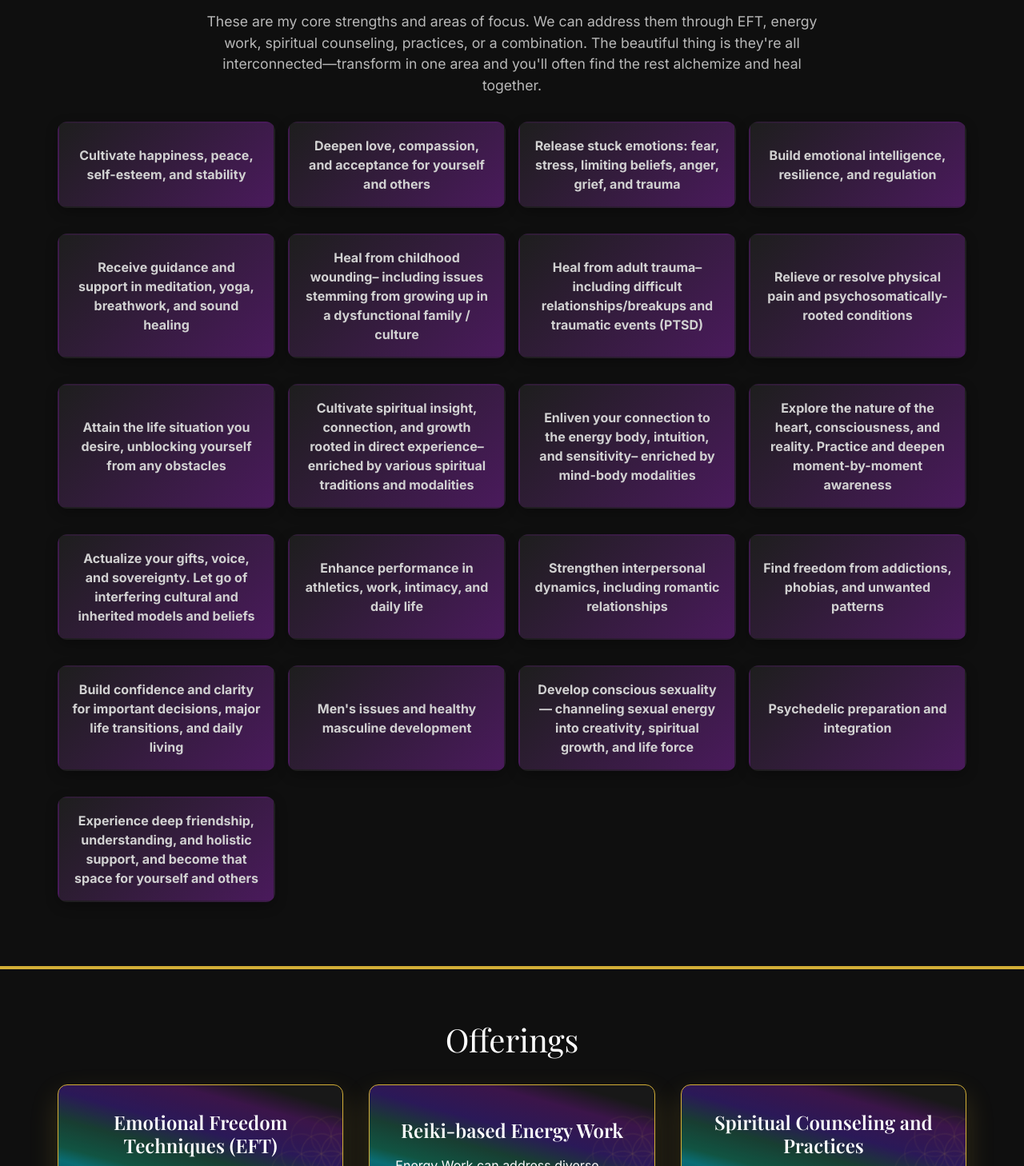
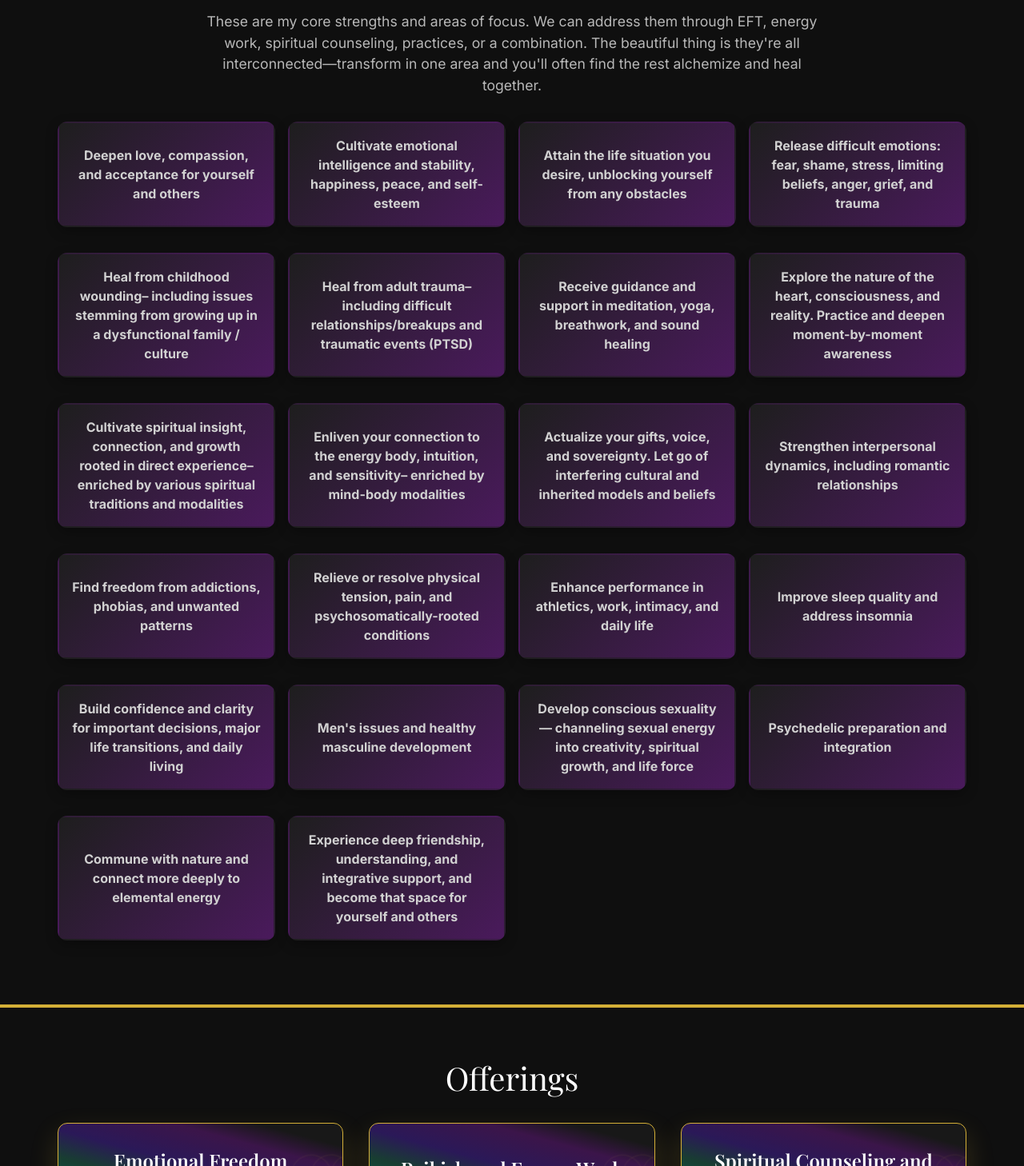
Before and after one commit to naturalCode4/kalyanamitta-website, a React (Create React App) app: page / in a window 1280 px wide. Shown: the part 1806-3264 px from the top of the page at 80% size. Built offline with nearby package versions, Linux system fonts and the light colour scheme; the HTML template or start-up script is replaced by a standard one.

Commit message:
changed padding on booking

```diff
--- a/src/data/offerings.js
+++ b/src/data/offerings.js
@@ -20,27 +20,26 @@ export const offerings = [
 ];
 
 export const helpList = [
-  "Cultivate happiness, peace, self-esteem, and stability",
   "Deepen love, compassion, and acceptance for yourself and others",
-  "Release stuck emotions: fear, stress, limiting beliefs, anger, grief, and trauma",
-  "Build emotional intelligence, resilience, and regulation",
-  "Receive guidance and support in meditation, yoga, breathwork, and sound healing",
+  "Cultivate emotional intelligence and stability, happiness, peace, and self-esteem",
+  "Attain the life situation you desire, unblocking yourself from any obstacles",
+  "Release difficult emotions: fear, shame, stress, limiting beliefs, anger, grief, and trauma",
   "Heal from childhood wounding– including issues stemming from growing up in a dysfunctional family / culture",
   "Heal from adult trauma– including difficult relationships/breakups and traumatic events (PTSD)",
-  "Relieve or resolve physical pain and psychosomatically-rooted conditions",
-  "Attain the life situation you desire, unblocking yourself from any obstacles",
+  "Receive guidance and support in meditation, yoga, breathwork, and sound healing",
+  "Explore the nature of the heart, consciousness, and reality. Practice and deepen moment-by-moment awareness",
   "Cultivate spiritual insight, connection, and growth rooted in direct experience– enriched by various spiritual traditions and modalities",
   "Enliven your connection to the energy body, intuition, and sensitivity– enriched by mind-body modalities",
-  "Explore the nature of the heart, consciousness, and reality. Practice and deepen moment-by-moment awareness",
   "Actualize your gifts, voice, and sovereignty. Let go of interfering cultural and inherited models and beliefs",
-  "Enhance performance in athletics, work, intimacy, and daily life",
   "Strengthen interpersonal dynamics, including romantic relationships",
   "Find freedom from addictions, phobias, and unwanted patterns",
-  // "Improve sleep quality and address insomnia",
+  "Relieve or resolve physical tension, pain, and psychosomatically-rooted conditions",
+  "Enhance performance in athletics, work, intimacy, and daily life",
+  "Improve sleep quality and address insomnia",
   "Build confidence and clarity for important decisions, major life transitions, and daily living",
   "Men's issues and healthy masculine development",
   "Develop conscious sexuality— channeling sexual energy into creativity, spiritual growth, and life force",
   "Psychedelic preparation and integration",
-  // "Connect with nature",
-  "Experience deep friendship, understanding, and holistic support, and become that space for yourself and others",
+  "Commune with nature and connect more deeply to elemental energy",
+  "Experience deep friendship, understanding, and integrative support, and become that space for yourself and others",
 ];
--- a/src/pages/Booking.css
+++ b/src/pages/Booking.css
@@ -23,7 +23,7 @@
 
 /* Booking Content */
 .booking-content {
-  padding: 6rem 0;
+  padding: 3rem 0;
   background: #0f0f0f;
   border-bottom: 1px solid #2d3748;
 }
@@ -313,7 +313,7 @@
   }
 
   .booking-content {
-    padding: 4rem 0;
+    padding: 3rem 0;
   }
 
   .booking-grid {
--- a/src/pages/Contact.css
+++ b/src/pages/Contact.css
@@ -48,7 +48,7 @@
 
 /* Contact Content */
 .contact-content {
-  padding: 6rem 0;
+  padding: 2rem 0;
   background: linear-gradient(
     135deg,
     #1e1e1e 5%,
--- a/src/pages/EFT.js
+++ b/src/pages/EFT.js
@@ -56,7 +56,7 @@ const EFT = () => {
                 EFT boils down Chinese Medicine, Neuroscience, Positive Psychology, and more into a highly effective yet simple modality that one can learn to do anytime, anywhere. Practitioners may also draw upon methodologies from Internal Family Systems (IFS), Hypnotherapy, Cognitive Behavioral Therapy (CBT), EMDR, Mindfulness, Polyvagal Theory, Neuro-Linguistic Programming (NLP), Shamanism, Spiritual Teachings, and more. At its core, EFT embodies the wisdom of Love, Acceptance, Letting Go, and your boundless potential as a creator being.
               </p>
               <p>
-                EFT works on the neurological, subconscious, and energetic level. Shifts are typically enduring once thoroughly addressed, as the neural networks are rewired and the nervous system releases stored issues.
+                EFT works on the neurological, subconscious, and energetic level. Shifts are enduring once thoroughly addressed, as neural networks are reprogrammed and the nervous system releases and resolves built-up issues.
               </p>
               <p>
                 Tapping signals safety to the brain, as it effectively calms the amygdala's 'fight, flight, or freeze' response. So the nervous system doesn't follow its usual sympathetic response to an issue, but actually processes, releases, and updates. By tapping on each tapping point, we send an electrical impulse through each meridian (an energy channel running through the body– each corresponding to an essential aspect of our human functionality) that balances the channel.
@@ -66,7 +66,7 @@ const EFT = () => {
                 Who and What is EFT For?
               </h3>
               <p>
-                EFT is for anyone with a nervous system. It works across all ages, cultures, and belief systems, and can meet you wherever you are on your journey. Whether you're navigating daily overwhelm or deep trauma, physical pain or emotional wounds, self-doubt or anxiety, addiction or grief, relationship challenges or spiritual inquiry, manifesting abundance or actualizing your deepest calling, empowering higher consciousness or opening to love—EFT can support your healing and transformation. <a href="/#what-we-can-do-together" target="_blank">These are my core strengths and areas of focus</a>.
+                EFT is for anyone with a nervous system. It works across all ages, cultures, and belief systems, and can meet you wherever you are on your journey. Whether you're navigating daily overwhelm or trauma, physical pain or deep emotions, self-doubt or anxiety, addiction or grief, relationship challenges or spiritual inquiry, manifesting abundance or actualizing your deepest calling, empowering higher consciousness or opening to love—EFT can support your healing and transformation. <a href="/#what-we-can-do-together" target="_blank">These are my core strengths and areas of focus</a>.
               </p>
               <div className="gold-divider"></div>
               <h3>
--- a/src/pages/Home.js
+++ b/src/pages/Home.js
@@ -74,7 +74,7 @@ const Home = () => {
           <div>
             <p>This work supports embodied well-being, love, empowerment, all kinds of connection, getting desired outcomes, and alignment with clear wisdom.</p>
             <p>I offer EFT (Emotional Freedom Techniques, or Tapping), Reiki Energy Healing, and Spiritual Counseling and Practices (Yoga, Breathwork, Sound Healing, and Meditation). My guidance and modalities are integrative and rooted in direct experience and teachings from spiritual traditions.</p>
-            <p>I believe that our bodies, hearts, energy, and the universe itself are fundamentally good and possess inherent healing properties. I'll help you realize and activate this in your life. My role is to offer loving presence, transformative modalities, and guidance—awakening to the basic goodness already present within you and actualizing your natural capacity for healing, love, spiritual realization, and transformation.</p>
+            <p>I believe that our bodies, hearts, energy, and the universe itself are fundamentally good and possess inherent healing properties. I'll help you realize and activate this in your life. My role is to offer loving presence, transformative modalities, and guidance—awakening to the basic goodness already present within you and actualizing your natural capacity for healing, love, spiritual insight, and transformation.</p>
             <p>My mission is to support beings in any way I can. If you're curious about how we can work together, so am I!</p>
           </div>
           <div className="about-photos">
```
